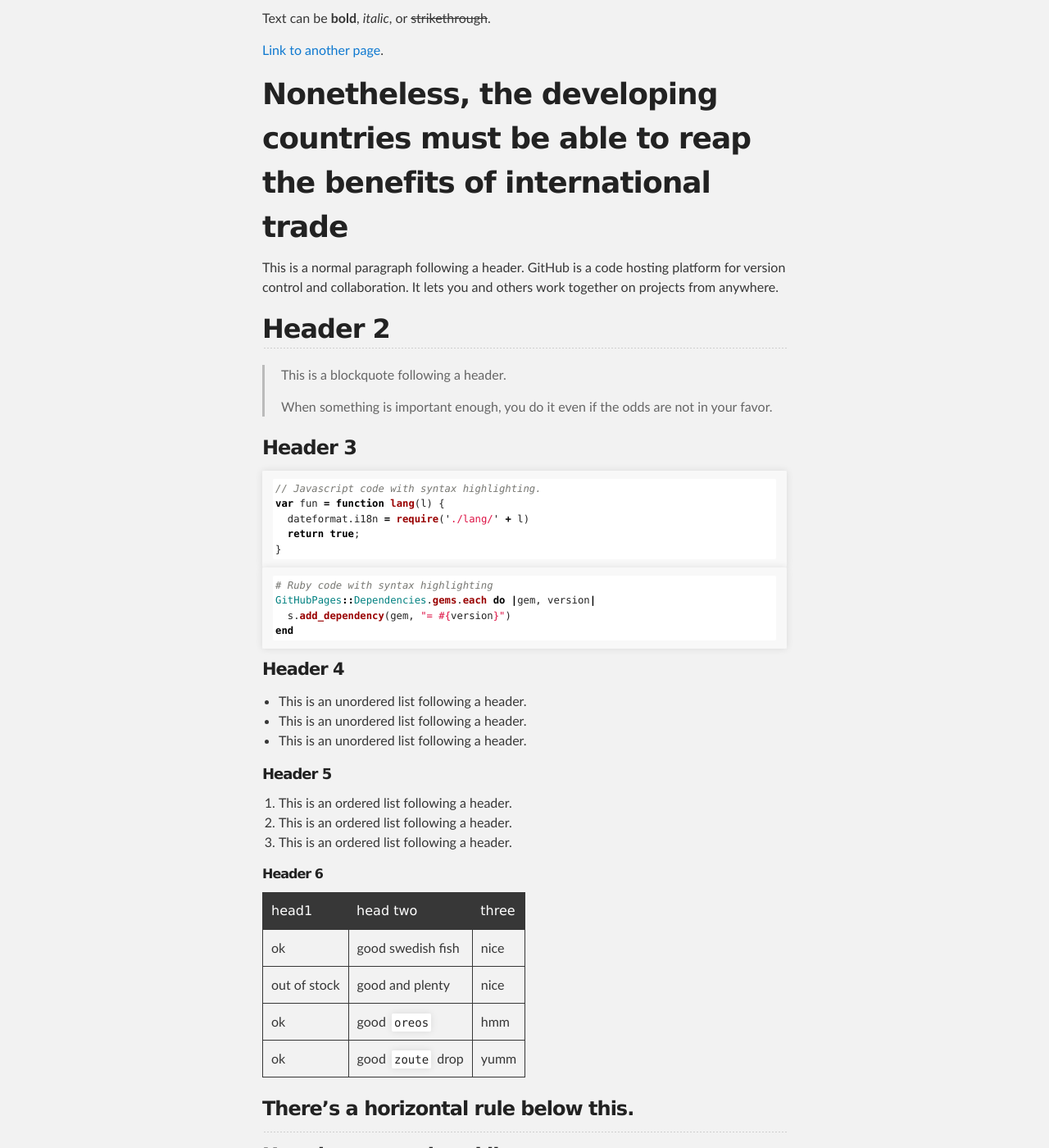
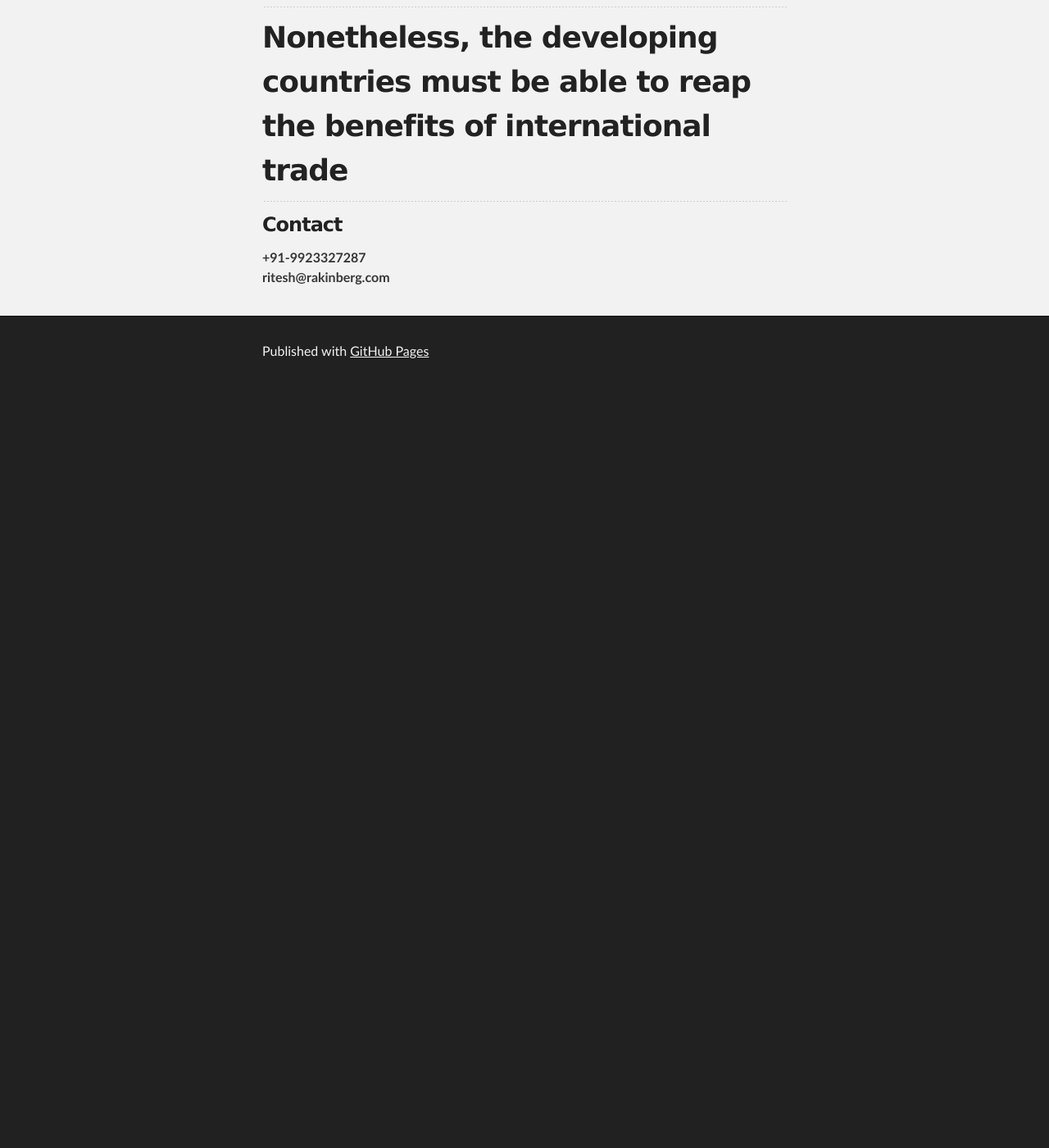
Before and after one commit to rakinberg/rakinberg.github.io, a Jekyll site: the page built from index.md, in a window 1280 px wide and 1400 px high, scrolled down 214 px. Shown: the whole window at 82% size. Built offline with Jekyll 4.4.1, drawn with Linux system fonts in a browser that asks for light colours; our own code applies the rules of GitHub Pages for plain Markdown files; the repository's description, which GitHub fills in, is left out; after the commit the page ends 900 px from its top, so only the background shows below that; some of the changed text lies outside the part shown.

Commit message:
Update index.md

````diff
--- a/index.md
+++ b/index.md
@@ -1,121 +1,13 @@
----
-layout: default
----
-
-Text can be **bold**, _italic_, or ~~strikethrough~~.
-
-[Link to another page](./another-page.html).
-
-
+* * *
 
 # Nonetheless, the developing countries must be able to reap the benefits of international trade
 
-This is a normal paragraph following a header. GitHub is a code hosting platform for version control and collaboration. It lets you and others work together on projects from anywhere.
-
-## Header 2
-
-> This is a blockquote following a header.
->
-> When something is important enough, you do it even if the odds are not in your favor.
-
-### Header 3
-
-```js
-// Javascript code with syntax highlighting.
-var fun = function lang(l) {
-  dateformat.i18n = require('./lang/' + l)
-  return true;
-}
-```
-
-```ruby
-# Ruby code with syntax highlighting
-GitHubPages::Dependencies.gems.each do |gem, version|
-  s.add_dependency(gem, "= #{version}")
-end
-```
-
-#### Header 4
-
-*   This is an unordered list following a header.
-*   This is an unordered list following a header.
-*   This is an unordered list following a header.
-
-##### Header 5
-
-1.  This is an ordered list following a header.
-2.  This is an ordered list following a header.
-3.  This is an ordered list following a header.
-
-###### Header 6
-
-| head1        | head two          | three |
-|:-------------|:------------------|:------|
-| ok           | good swedish fish | nice  |
-| out of stock | good and plenty   | nice  |
-| ok           | good `oreos`      | hmm   |
-| ok           | good `zoute` drop | yumm  |
-
-### There's a horizontal rule below this.
-
 * * *
 
-### Here is an unordered list:
 
-*   Item foo
-*   Item bar
-*   Item baz
-*   Item zip
-
-### And an ordered list:
-
-1.  Item one
-1.  Item two
-1.  Item three
-1.  Item four
-
-### And a nested list:
-
-- level 1 item
-  - level 2 item
-  - level 2 item
-    - level 3 item
-    - level 3 item
-- level 1 item
-  - level 2 item
-  - level 2 item
-  - level 2 item
-- level 1 item
-  - level 2 item
-  - level 2 item
-- level 1 item
-
-### Small image
-
-![Octocat](https://github.githubassets.com/images/icons/emoji/octocat.png)
-
-### Large image
-
-![Branching](https://guides.github.com/activities/hello-world/branching.png)
-
-
-### Definition lists can be used with HTML syntax.
+### Contact
 
 <dl>
-<dt>Name</dt>
-<dd>Godzilla</dd>
-<dt>Born</dt>
-<dd>1952</dd>
-<dt>Birthplace</dt>
-<dd>Japan</dd>
-<dt>Color</dt>
-<dd>Green</dd>
+<dt>+91-9923327287</dt>
+<dt>ritesh@rakinberg.com</dt>
 </dl>
-
-```
-Long, single-line code blocks should not wrap. They should horizontally scroll if they are too long. This line should be long enough to demonstrate this.
-```
-
-```
-The final element.
-```
````
